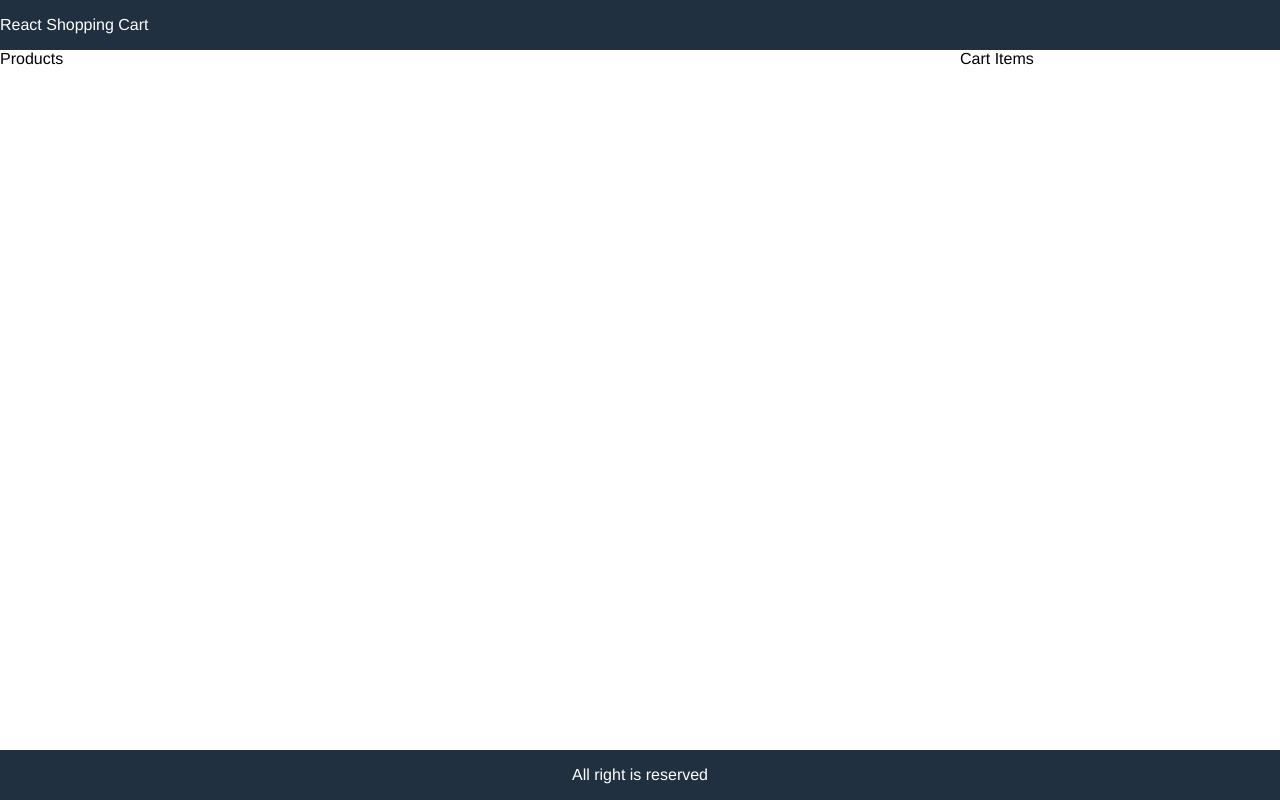
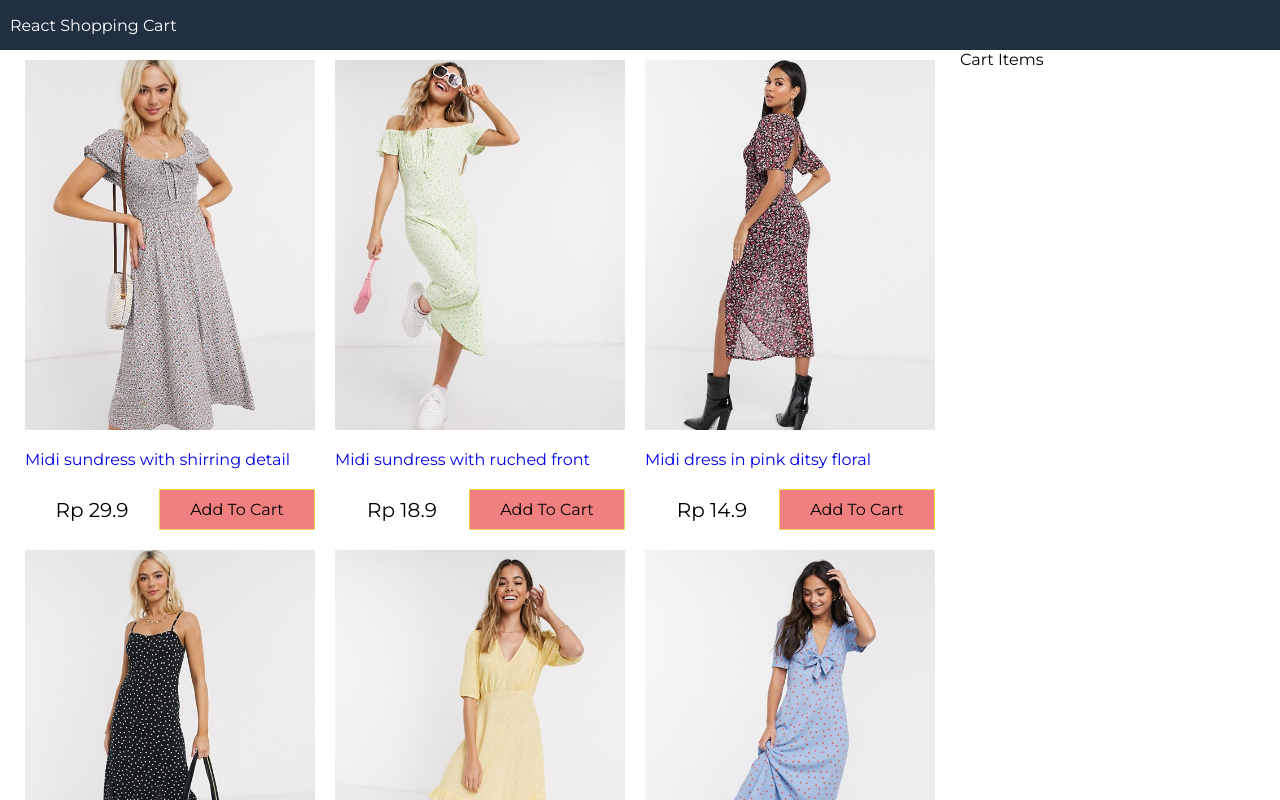
Before and after one commit to reypryma/cart-shopping, a React (Create React App) app: page / in a window 1280 px wide. Shown: the top 800 px of the page. Built offline with nearby package versions, Linux system fonts and the light colour scheme.

Commit message:
Product Lists:Grid for product lists and design

```diff
--- a/src/App.js
+++ b/src/App.js
@@ -1,5 +1,6 @@
 import React from 'react';
 import data from "./data.json";
+import Products from "./components/Products";
 
 class App extends React.Component{
 
@@ -23,7 +24,9 @@
               <main>
                   <div className="content">
                       <div className="main">
-                        Products
+                          <Products products={this.state.products}>
+
+                          </Products>
                       </div>
                       <div className="sidebar">
                           Cart Items
--- /dev/null
+++ b/src/components/Products.js
@@ -0,0 +1,55 @@
+import React from 'react';
+import formatCurrency from "../utils/util";
+
+class Products extends React.Component {
+    static navigationOptions = {title: null,};
+
+    constructor(props) {
+        super(props);
+        this.state = {}
+    }
+
+    componentWillMount() {
+    }
+
+    componentDidMount() {
+    }
+
+    componentDidUpdate() {
+    }
+
+    componentWillUnmount() {
+    }
+
+    render() {
+        return (
+            <div>
+                <ul className="products">
+                    {/*get the list of products as props from parent component*/}
+                    {this.props.products.map(product => (
+                        <li key={product._id}>
+                            <div className="product">
+                                <a href={"#" + product._id}>
+                                    <img src={product.image} alt={product.title}/>
+                                    <p>
+                                        {product.title}
+                                    </p>
+                                </a>
+                                <div className="product-price">
+                                    <div>
+                                        {formatCurrency(product.price)}
+                                    </div>
+                                    <button className="button primary">
+                                        Add To Cart
+                                    </button>
+                                </div>
+                            </div>
+                        </li>
+                    ))}
+                </ul>
+            </div>
+        );
+    }
+}
+
+export default Products;
--- a/src/index.css
+++ b/src/index.css
@@ -1,3 +1,5 @@
+@import url("https://fonts.googleapis.com/css2?family=Montserrat&display=swap");
+
 html {
     font-size: 62.5%;
     box-sizing: border-box;
@@ -9,9 +11,9 @@
     margin: 0;
 }
 
-body, input, select, textarea {
+body, input, select, textarea, button {
     font-size: 1.6rem;
-  font-family: Helvetica, Arial, sans-serif;
+    font-family: Montserrat, Helvetica, Arial, sans-serif;
 }
 
 .grid-container {
@@ -20,6 +22,10 @@
     grid-template-rows: 5rem 1fr 5rem;
     grid-template-columns: 1fr;
     height: 100%;
+}
+
+a {
+  text-decoration: none;
 }
 
 a:hover {
@@ -32,6 +38,7 @@
     color: #ffffff;
     display: flex;
     align-items: center;
+    padding: 0.5rem;
 }
 
 header a {
@@ -52,15 +59,76 @@
     align-items: center;
 }
 
-.content{
+.content {
     display: flex;
     flex-wrap: wrap;
 }
 
-.main{
+.main {
     flex: 3 60rem;
 }
 
-.sidebar{
+.sidebar {
     flex: 1 20rem;
 }
+
+/*products*/
+.products {
+    display: flex;
+    flex-wrap: wrap;
+    justify-content: center;
+    align-items: center;
+    padding: 0;
+    margin: 0;
+    list-style-type: none;
+}
+
+.products li {
+    flex: 0 1 29rem;
+    height: 47rem;
+    padding: 1rem;
+}
+
+.product {
+    display: flex;
+    /*create separate line and space like column*/
+    flex-direction: column;
+    /*Make space equally to fill whole screen*/
+    justify-content: space-between;
+    height: 100%;
+}
+
+.product img {
+    max-height: 37rem;
+    max-width: 37rem;
+}
+
+.product-price {
+    display: flex;
+    justify-content: space-between;
+    align-items: center;
+}
+
+.product-price div, .product-price button {
+    text-align: center;
+    flex: 1;
+}
+
+.product-price div {
+    font-size: 2rem;
+}
+
+.button {
+    padding: 1rem;
+    border: 0.1rem #eed855 solid;
+    background-color: #f0f0f0;
+    cursor: pointer;
+}
+
+button:hover{
+  border: 0.1rem #1d4eb0 solid;
+}
+
+.button.primary {
+  background-color: lightcoral;
+}
--- /dev/null
+++ b/src/utils/util.js
@@ -0,0 +1,3 @@
+export default function formatCurrency(num) {
+ return "Rp " + Number(num.toFixed(1)).toLocaleString() + "";
+};
```
Lines whose indentation alone changed are shown as unchanged.
